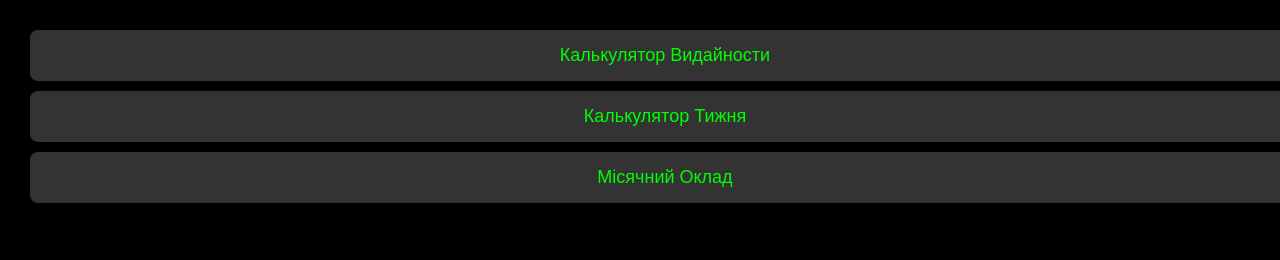
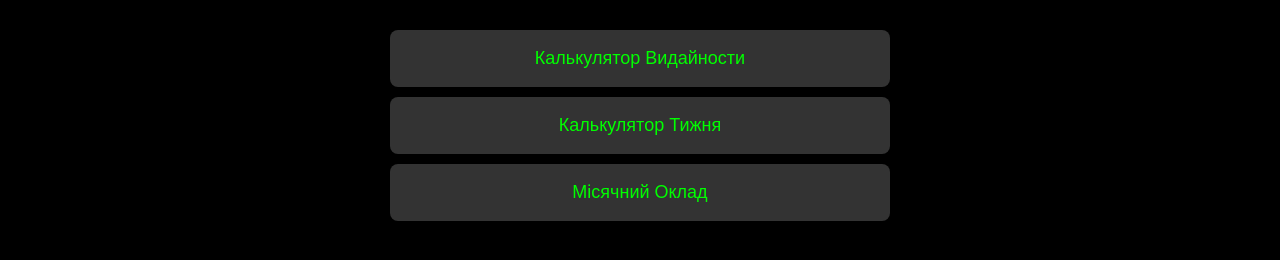
Before and after one commit to IDL35/Calculator, a plain HTML site: page index.html in a window 1280 px wide. Drawn offline with Linux system fonts and the light colour scheme.

Commit message:
Update index.html

```diff
--- a/index.html
+++ b/index.html
@@ -5,6 +5,10 @@
   <meta name="viewport" content="width=device-width, initial-scale=1.0">
   <title>Меню</title>
   <style>
+    * {
+      box-sizing: border-box;
+    }
+
     body {
       font-family: Arial, sans-serif;
       margin: 0;
@@ -12,11 +16,13 @@
       color: #0f0;
       background-color: #000;
     }
+
     .menu-button {
       display: block;
       width: 100%;
-      padding: 15px;
-      margin: 10px 10px;
+      max-width: 500px;
+      margin: 10px auto;
+      padding: 18px;
       font-size: 18px;
       text-align: center;
       background-color: #333;
@@ -24,7 +30,9 @@
       border: none;
       border-radius: 8px;
       text-decoration: none;
+      transition: background-color 0.3s ease;
     }
+
     .menu-button:hover {
       background-color: #555;
     }
```
